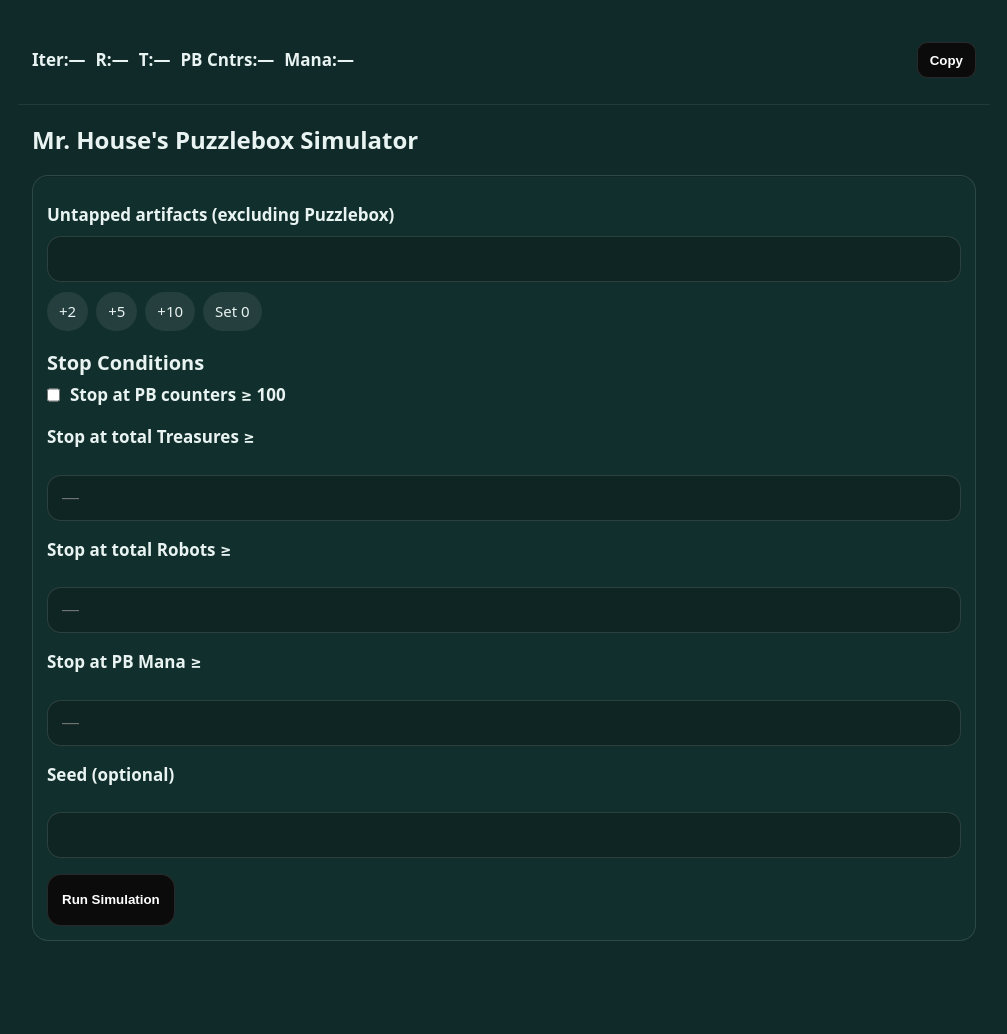
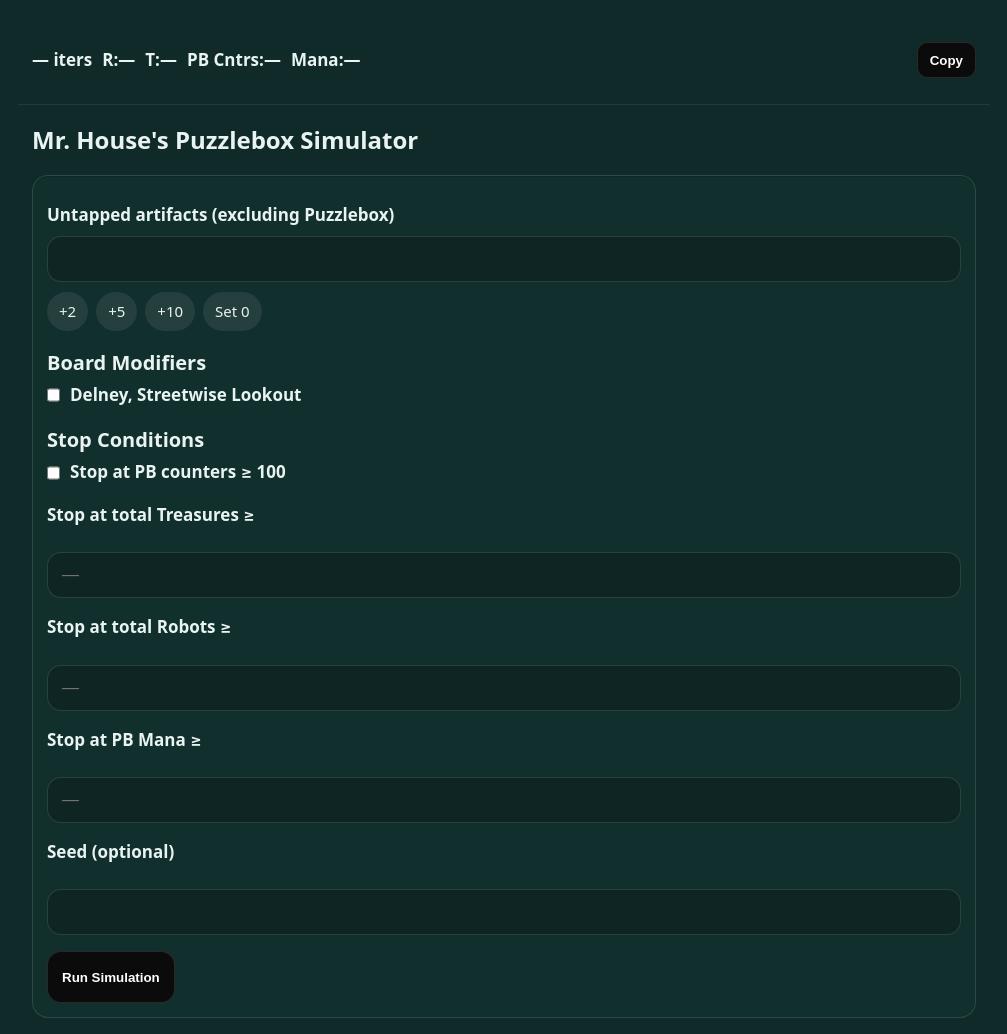
Before and after one commit to probably-raptors/roll4treasure, a FastAPI app: page /house/ in a window 1280 px wide. Shown: the part 47-1081 px from the top of the page, without its empty margins (136-1143 px from the left). Before the commit the page ends 988 px from the top, so only its background shows below. Run offline with FastAPI, Linux system fonts and the light colour scheme.

Commit message:
House: add Delney doubler support

```diff
--- a/app/features/house/engine.py
+++ b/app/features/house/engine.py
@@ -119,6 +119,11 @@
             created_robots = 1
             created_treasures = 1
 
+        # Mr. House triggers can be doubled by Delney, Streetwise Lookout
+        trigger_mult = 2 if req.has_delney else 1
+        created_robots *= trigger_mult
+        created_treasures *= trigger_mult
+
         pool.robots += created_robots
         pool.treasures += created_treasures
         pbox_counters += r
--- a/app/features/house/models.py
+++ b/app/features/house/models.py
@@ -13,6 +13,8 @@
     stop_treasures_ge: int | None = None
     stop_robots_ge: int | None = None
     stop_mana_ge: int | None = None
+
+    has_delney: bool = False
 
     seed: int | None = None
     max_iters: int = 10_000_000
--- a/app/features/house/routers.py
+++ b/app/features/house/routers.py
@@ -45,6 +45,7 @@
         stop_treasures_ge=_int("stop_treasures_ge"),
         stop_robots_ge=_int("stop_robots_ge"),
         stop_mana_ge=_int("stop_mana_ge"),
+        has_delney=_bool("delney", False),
         seed=_int("seed"),
     )
 
--- a/app/static/js/house.js
+++ b/app/static/js/house.js
@@ -19,6 +19,7 @@
   const sTreas    = $('#s-treas');
   const sCounters = $('#s-counters');
   const sMana     = $('#s-mana');
+  const delneyChk = $('#delney');
   const copySummaryBtn = $('#copySummaryBtn');
 
   const pageContainer = $('.container.page');
@@ -320,6 +321,11 @@
 
     const params = new URLSearchParams();
     params.set('untapped', String(num($('#untapped_other_init').value) ?? 0));
+
+    if (delneyChk && delneyChk.checked) {
+      params.set('delney', 'true;);
+    }
+
     params.set('stop_at_100', $('#stop_ge_100').checked ? 'true' : 'false');
 
     const st = num($('#stop_treasures_ge').value);
--- a/app/templates/house/index.html
+++ b/app/templates/house/index.html
@@ -55,6 +55,20 @@
         </div>
       </div>
     </div>
+
+    <h2>Board Modifiers</h2>
+
+    <div class="house-checklist row">
+      <input type="checkbox"
+        id="delney"
+        name="delney"
+        value="1">
+
+      <label for="delney">
+        Delney, Streetwise Lookout
+      </label>
+    </div>
+
 
     <h2>Stop Conditions</h2>
 
```
